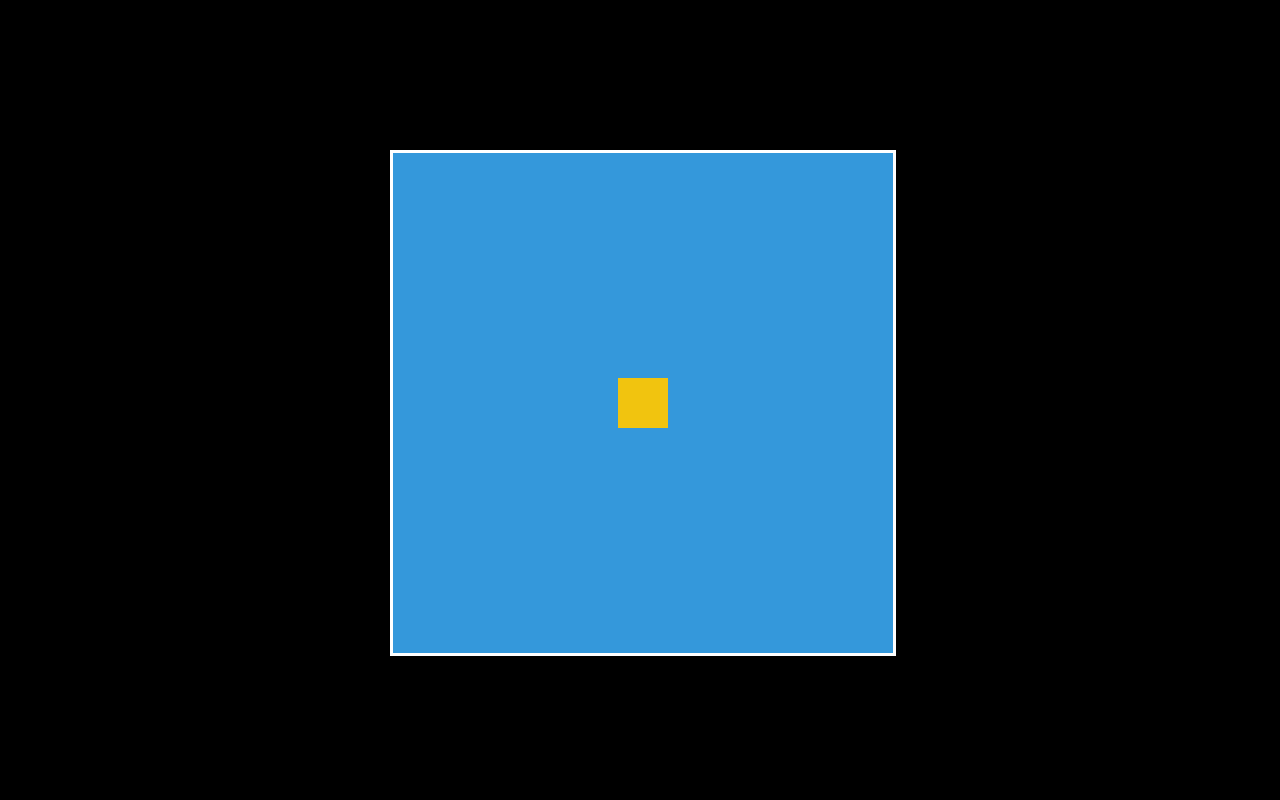
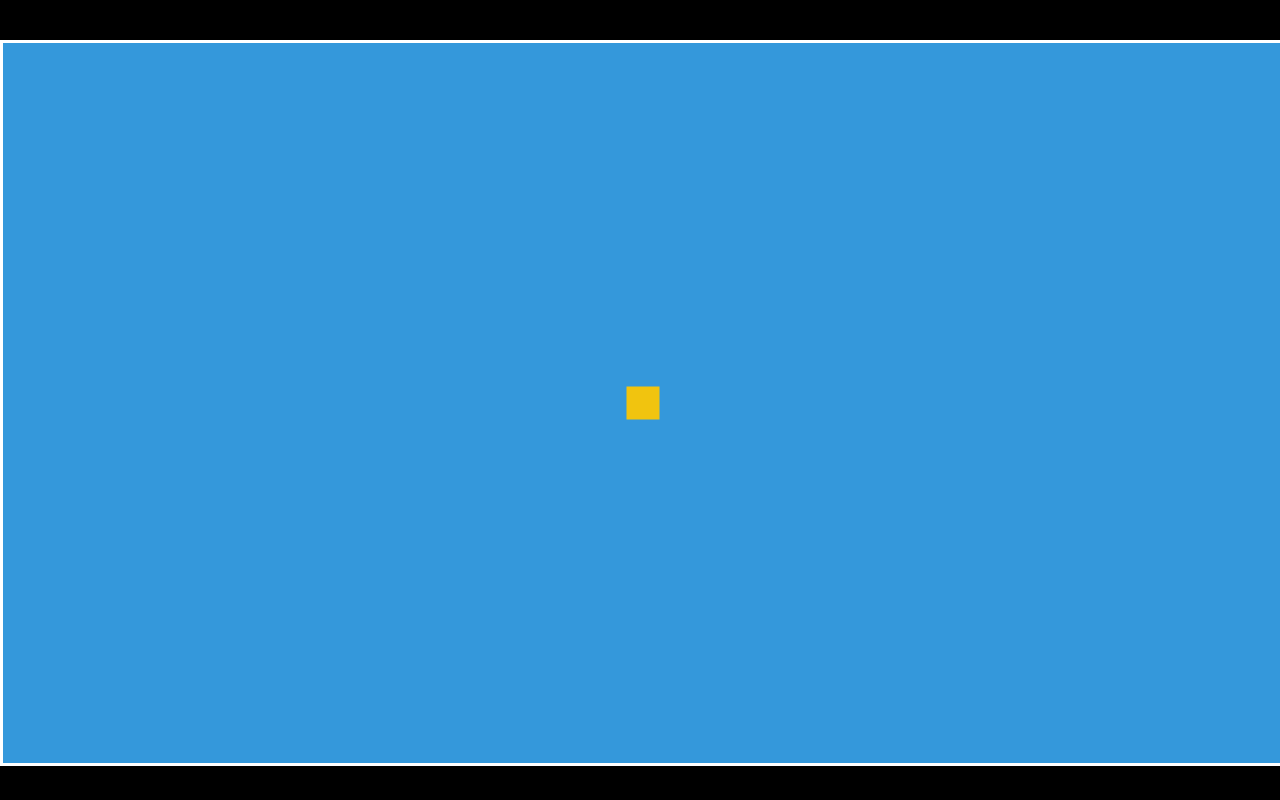
Before and after one commit to coltonb/testgame, a plain HTML site: page index.html in a window 1280 px wide. Drawn offline with Linux system fonts and the light colour scheme.

Commit message:
screenshake

```diff
--- a/index.html
+++ b/index.html
@@ -3,7 +3,7 @@
         <link rel="stylesheet" type="text/css" href="main.css">
     </head>
     <body>
-        <canvas id="mainCanvas" width="500" height="500"></canvas>
+        <canvas id="mainCanvas" width="1280" height="720"></canvas>
         <script type="text/javascript" src="main.js"></script>
     </body>
 </html>
--- a/main.css
+++ b/main.css
@@ -6,8 +6,8 @@ body {
     position: absolute;
     top: 50%;
     left: 50%;
-    margin-left: -250px;
-    margin-top: -250px;
+    margin-left: -640px;
+    margin-top: -360px;
     border: 3px solid white;
     background: #3498db;
 }
--- a/main.js
+++ b/main.js
@@ -9,6 +9,8 @@ var objects = [];
 
 var lastUpdate = Date.now();
 
+var screenShake = 0;
+
 //Modulo fix
 function mod(n, m) {
     return ((n % m) + m) % m;
@@ -17,10 +19,14 @@ function mod(n, m) {
 function Bullet(x, y, dir) {
     this.x = x;
     this.y = y;
-    this.size = 20;
+    this.size = 15;
 
     this.moveDir = dir;
     this.moveSpeed = 0.6;
+
+    this.lifeTime = 666;
+
+    this.active = true;
 
     this.draw = function(ctx) {
         ctx.fillStyle = '#'+Math.floor(Math.random()*16777215).toString(16);
@@ -30,7 +36,7 @@ function Bullet(x, y, dir) {
                      this.size);
     }
 
-    this.move = function(dt) {
+    this.update = function(dt) {
         if (this.moveDir == 0) this.y -= this.moveSpeed * dt;
         if (this.moveDir == 1) this.x -= this.moveSpeed * dt;
         if (this.moveDir == 2) this.y += this.moveSpeed * dt;
@@ -38,26 +44,27 @@ function Bullet(x, y, dir) {
 
         this.x = mod(this.x, WIDTH);
         this.y = mod(this.y, HEIGHT);
+
+        this.lifeTime -= dt;
+
+        if (this.lifeTime <= 0) {
+            this.active = false;
+            screenShake += 7;
+        }
     }
-
-    setTimeout(function() {
-        var index = objects.indexOf(this);
-        console.log(objects, 1);
-        if (index != -1) {
-            objects.splice(index, 1);
-        }
-    }, 1000);
 
 }
 
 function Player() {
     this.x = WIDTH / 2;
     this.y = HEIGHT / 2;
-    this.size = 50;
+    this.size = 33;
     this.cd = 0;
 
     //In pixels per second
     this.moveSpeed = 0.5;
+
+    this.active = true;
 
     this.draw = function(ctx) {
         ctx.fillStyle = "#f1c40f";
@@ -67,7 +74,7 @@ function Player() {
                      this.size);
     }
 
-    this.shoot = function(dt, input) {
+    this.shoot = function(dt) {
         if (this.cd > 0) {
             this.cd -= dt;
             return;
@@ -75,39 +82,34 @@ function Player() {
 
         if (input.ArrowUp) {
             objects.push(new Bullet(this.x, this.y, 0));
-            //this.cd = 500;
-            return;
-        }
-        if (input.ArrowLeft) {
+            this.cd = 500;
+        } else if (input.ArrowLeft) {
             objects.push(new Bullet(this.x, this.y, 1));
-            //this.cd = 500;
-            return;
-        }
-        if (input.ArrowDown) {
+            this.cd = 500;
+        } else if (input.ArrowDown) {
             objects.push(new Bullet(this.x, this.y, 2));
-            //this.cd = 500;
-            return;
-        }
-        if (input.ArrowRight) {
+            this.cd = 500;
+        } else if (input.ArrowRight) {
             objects.push(new Bullet(this.x, this.y, 3));
-            //this.cd = 500;
-            return;
+            this.cd = 500;
         }
     }
 
-    this.move = function(dt, input) {
-        if (input.w) plr.y -= plr.moveSpeed * dt;
-        if (input.a) plr.x -= plr.moveSpeed * dt;
-        if (input.s) plr.y += plr.moveSpeed * dt;
-        if (input.d) plr.x += plr.moveSpeed * dt;
+    this.update = function(dt) {
+        if (input.w) this.y -= this.moveSpeed * dt;
+        if (input.a) this.x -= this.moveSpeed * dt;
+        if (input.s) this.y += this.moveSpeed * dt;
+        if (input.d) this.x += this.moveSpeed * dt;
 
-        plr.x = mod(plr.x, WIDTH);
-        plr.y = mod(plr.y, HEIGHT);
+        this.x = mod(this.x, WIDTH);
+        this.y = mod(this.y, HEIGHT);
 
+        this.shoot(dt);
     }
 }
 
 var plr = new Player();
+objects.push(plr);
 
 function load() {
     document.body.addEventListener("keydown", onKeydown);
@@ -124,16 +126,33 @@ function onKeyup(key) {
     input[key] = false;
 }
 
-function draw() {
+function draw(dt) {
     ctx.clearRect(0, 0, WIDTH, canvas.height);
+    preEffects(dt);
     objects.forEach(function(e) {
         e.draw(ctx);
     });
+    postEffects(dt);
+}
+
+function preEffects() {
+    ctx.save();
+    if (screenShake > 0) {
+        ctx.translate(Math.random()*15 - 7.5, Math.random()*15 - 7.5);
+        screenShake--;
+    }
+}
+
+function postEffects() {
+    ctx.restore();
 }
 
 function update(dt) {
-    objects.forEach(function(e) {
-        e.move(dt);
+    objects.forEach(function(e, i) {
+        e.update(dt);
+
+        if (!e.active)
+            objects.splice(i, 1);
     });
 }
 
@@ -144,11 +163,8 @@ function update(dt) {
     var dt = now - lastUpdate;
     lastUpdate = now;
 
-    plr.move(dt, input);
-    plr.shoot(dt, input);
     update(dt);
-    draw();
-    plr.draw(ctx);
+    draw(dt);
 }());
 
 load();
```
